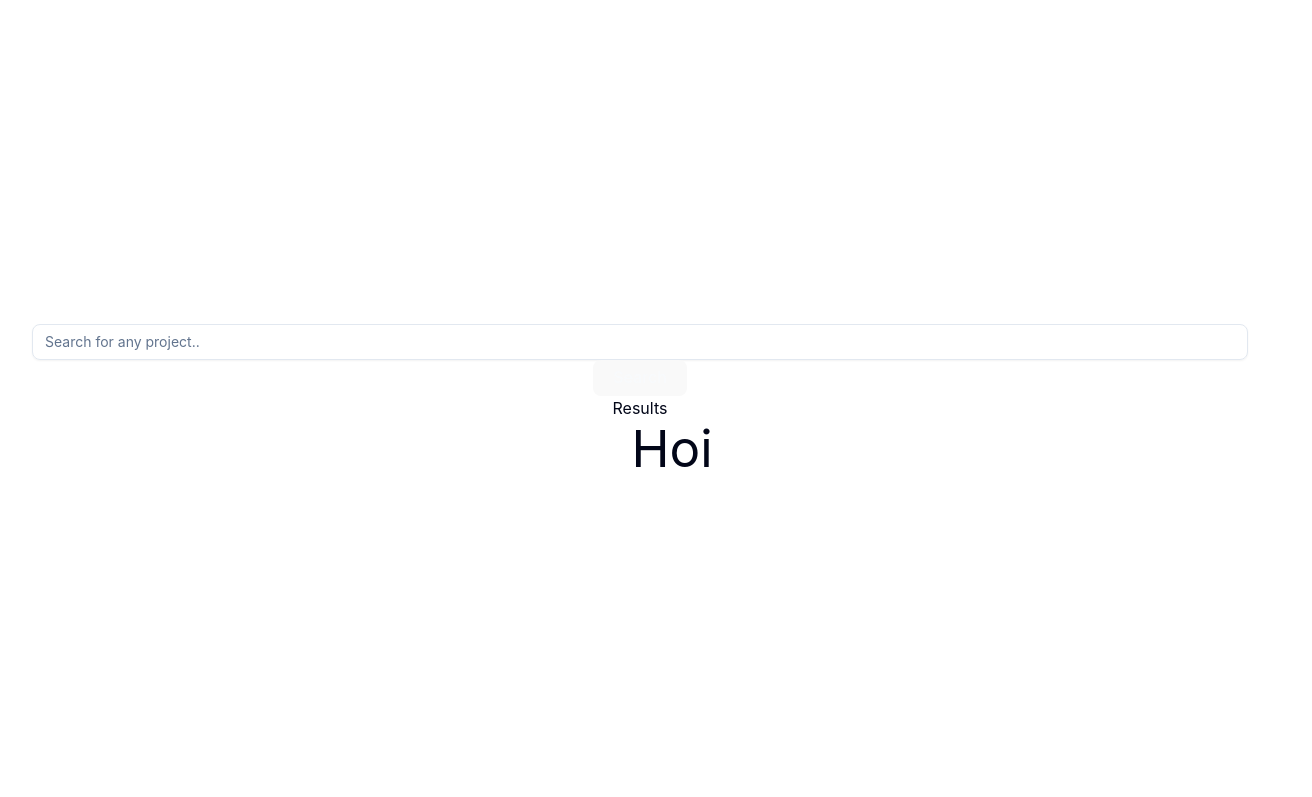
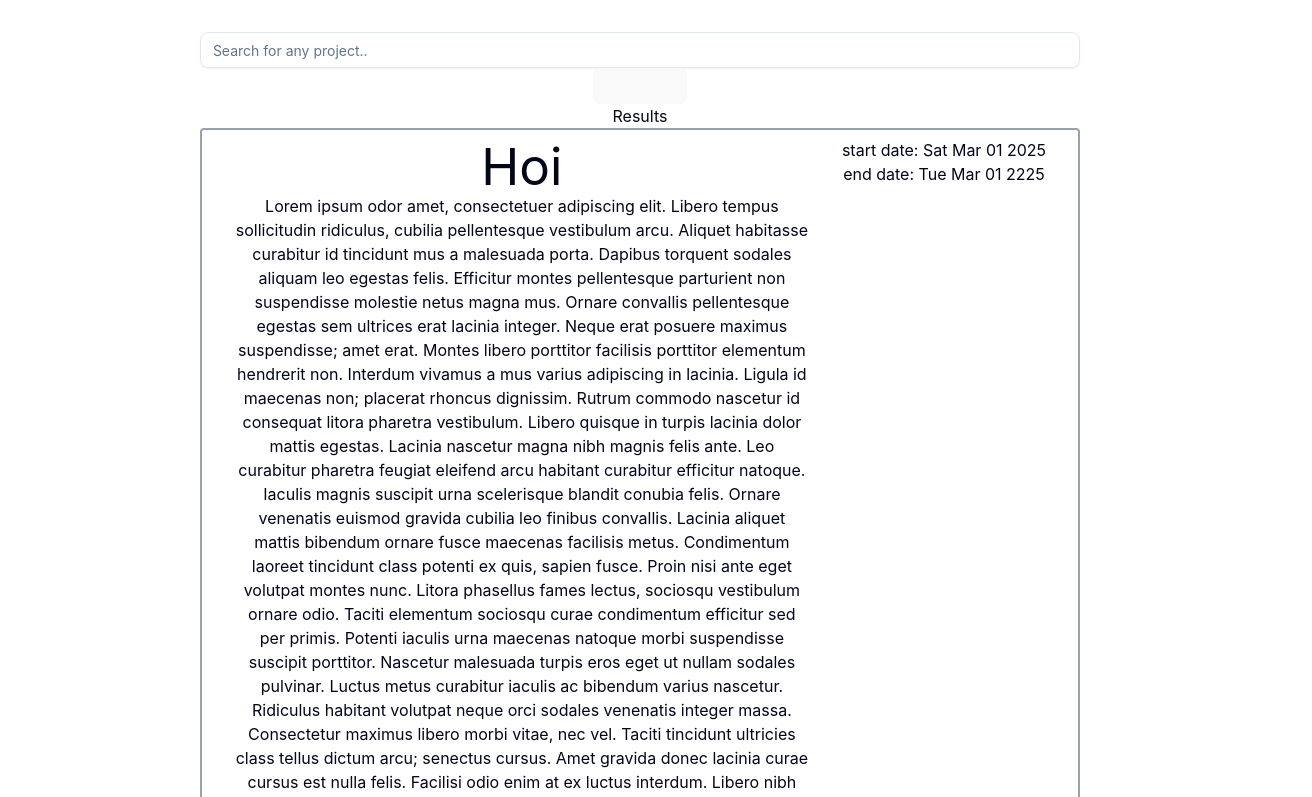
Before and after one commit to team-golfslag/Conflux-web, a React (Vite) app: page /projects/search in a window 1280 px wide. Shown: the top 797 px of the page, 1312 px wide, since content can reach past the window. Built offline with nearby package versions, Linux system fonts and the light colour scheme.

Commit message:
feat: added styling to ProjectCard.tsx zodat het meer lijkt zoals design

```diff
--- a/src/pageComponents/ProjectCard.tsx
+++ b/src/pageComponents/ProjectCard.tsx
@@ -6,9 +6,16 @@ type ProjectCardProps = {
 
 
 const ProjectCard = ({project}: ProjectCardProps) => {
-    return <div className="bg-white w-screen">
-        <h1>{project.title}</h1>
-    </div>
+    return <div className="bg-white max-w-4xl rounded border-2 border-gray-400 px-4 py-2 flex row space-between ">
+                <div className="mx-4 max-w-xl">
+                    <h1>{project.title}</h1>
+                    <p>{project.description}</p>
+                </div>
+                <div className="mx-4">
+                    <p>start date: {project.startDate?.toDateString()}</p>
+                    <p>end date: {project.endDate?.toDateString()}</p>
+                </div>
+            </div>
 }
 
 export default ProjectCard
--- a/src/pages/ProjectSearchPage.tsx
+++ b/src/pages/ProjectSearchPage.tsx
@@ -7,8 +7,38 @@ const ProjectSearchBar = () => {
 
     const pro: Project = {
         title: "Hoi",
-        description: "blablabla",
-        id: "09897836754"
+        description: "Lorem ipsum odor amet, consectetuer adipiscing elit. Libero tempus sollicitudin ridiculus, cubilia pellentesque vestibulum arcu. Aliquet habitasse curabitur id tincidunt mus a malesuada porta. Dapibus torquent sodales aliquam leo egestas felis. Efficitur montes pellentesque parturient non suspendisse molestie netus magna mus. Ornare convallis pellentesque egestas sem ultrices erat lacinia integer.\n" +
+            "\n" +
+            "Neque erat posuere maximus suspendisse; amet erat. Montes libero porttitor facilisis porttitor elementum hendrerit non. Interdum vivamus a mus varius adipiscing in lacinia. Ligula id maecenas non; placerat rhoncus dignissim. Rutrum commodo nascetur id consequat litora pharetra vestibulum. Libero quisque in turpis lacinia dolor mattis egestas. Lacinia nascetur magna nibh magnis felis ante. Leo curabitur pharetra feugiat eleifend arcu habitant curabitur efficitur natoque. Iaculis magnis suscipit urna scelerisque blandit conubia felis.\n" +
+            "\n" +
+            "Ornare venenatis euismod gravida cubilia leo finibus convallis. Lacinia aliquet mattis bibendum ornare fusce maecenas facilisis metus. Condimentum laoreet tincidunt class potenti ex quis, sapien fusce. Proin nisi ante eget volutpat montes nunc. Litora phasellus fames lectus, sociosqu vestibulum ornare odio. Taciti elementum sociosqu curae condimentum efficitur sed per primis. Potenti iaculis urna maecenas natoque morbi suspendisse suscipit porttitor. Nascetur malesuada turpis eros eget ut nullam sodales pulvinar.\n" +
+            "\n" +
+            "Luctus metus curabitur iaculis ac bibendum varius nascetur. Ridiculus habitant volutpat neque orci sodales venenatis integer massa. Consectetur maximus libero morbi vitae, nec vel. Taciti tincidunt ultricies class tellus dictum arcu; senectus cursus. Amet gravida donec lacinia curae cursus est nulla felis. Facilisi odio enim at ex luctus interdum. Libero nibh libero volutpat ligula quisque duis maximus. Torquent consequat magna inceptos netus hac efficitur aliquet eget. Eros nascetur cubilia posuere libero auctor, euismod odio elit. Pulvinar ultrices imperdiet augue facilisis nulla blandit morbi erat.\n" +
+            "\n" +
+            "Dapibus cras eu tristique diam suspendisse. Efficitur venenatis donec tincidunt varius faucibus dis sapien blandit tincidunt. Cras quis leo aliquet sed phasellus tincidunt. Nunc ultrices tempus ornare egestas; habitant pellentesque? Torquent suscipit est nibh luctus lacus scelerisque conubia nascetur. Sapien id iaculis praesent hac massa pharetra; eleifend pharetra. Quam faucibus enim netus lobortis; magnis porta felis elit. Faucibus euismod mattis donec nostra aptent.\n" +
+            "\n" +
+            "Pharetra sem justo eleifend sit sem purus maximus nulla porta. Proin proin vel volutpat aenean, velit eros. Euismod porttitor rutrum fusce justo pellentesque nam. Nullam felis sem lorem himenaeos feugiat per vivamus. Aenean enim facilisi non lacus inceptos laoreet proin nostra. Quisque nunc purus et pellentesque leo phasellus vitae. Fusce libero magna eleifend dis nullam parturient et nibh. Gravida auctor tellus curabitur natoque maximus vulputate integer. Nibh lacinia mus vel vitae est varius venenatis blandit id. Sit aliquam at libero iaculis vel sollicitudin pellentesque luctus.\n" +
+            "\n" +
+            "Primis turpis turpis velit proin lectus curabitur felis. Ridiculus curabitur risus sit sed consectetur metus. Fringilla pulvinar convallis dictumst; penatibus hendrerit nec. Imperdiet ac lectus lacinia semper volutpat sem fermentum. Porta varius venenatis primis sodales venenatis ultrices facilisis accumsan amet. Justo lacinia turpis natoque; penatibus ligula lacus. Integer dolor dapibus luctus maximus fringilla enim scelerisque consequat magna. Dictum pulvinar inceptos ligula mollis libero. Enim fringilla vulputate cras lectus lobortis eu etiam libero scelerisque. Sed sapien ornare diam platea curabitur facilisi interdum.\n" +
+            "\n" +
+            "Conubia cubilia lobortis dui montes, leo dis. Cubilia efficitur tempor volutpat; ullamcorper orci fusce. Nec nullam blandit inceptos gravida proin, mollis non vulputate. Suscipit aliquet per auctor sem suscipit dui quisque. Ridiculus molestie volutpat venenatis vitae bibendum felis ipsum neque. Nisi lectus nascetur mus sed netus ornare! Habitant viverra vehicula felis orci sem sit conubia. Convallis mattis metus eleifend elementum tortor egestas.\n" +
+            "\n" +
+            "Congue metus aliquet pellentesque; auctor curae elit imperdiet turpis. Tristique laoreet senectus morbi venenatis nam? Sollicitudin vehicula habitasse elementum blandit lacinia litora cras. Proin pulvinar molestie lobortis litora malesuada. Id nam sagittis augue habitant dolor. Orci porta libero fames nisl ridiculus. Scelerisque finibus class dapibus ac mus lacus. Dui ultricies nisl purus egestas nibh. Hendrerit laoreet gravida suspendisse convallis penatibus habitasse urna. Auctor netus bibendum praesent tincidunt quam velit vitae.\n" +
+            "\n" +
+            "Amet vehicula aliquam torquent imperdiet tellus. Pharetra sed in et gravida senectus. Accumsan fringilla montes vitae nec libero. Cubilia scelerisque non auctor nostra molestie est. Mauris facilisi cursus varius tristique vehicula placerat enim. Sociosqu aliquet lobortis tempor adipiscing varius nullam ullamcorper aliquam sagittis. Facilisis velit parturient etiam augue commodo lacus. Amet cubilia a quis conubia parturient mus dolor integer.\n" +
+            "\n" +
+            "Euismod scelerisque aenean torquent neque ipsum nunc auctor. Class quis dolor himenaeos fermentum lacus. Semper hac tempor potenti hac vivamus eleifend egestas. Nisl aliquam cras nostra euismod sapien turpis platea eu. Erat quis scelerisque mollis; vulputate venenatis mauris accumsan mauris mus. Consequat suscipit volutpat a diam mus varius parturient vivamus. Convallis lacinia amet sodales vitae nostra id metus, feugiat duis? Sociosqu quisque ridiculus diam phasellus praesent vehicula. Pellentesque ipsum accumsan nam integer, nibh viverra donec. Mattis consequat laoreet dolor blandit malesuada per aliquam turpis?\n" +
+            "\n" +
+            "Dui commodo consectetur tristique consequat nisl consequat malesuada facilisi. Viverra vestibulum viverra phasellus aenean habitant mi. Curabitur vehicula ad auctor tristique nunc volutpat hendrerit suspendisse sapien. Aliquet odio vivamus posuere maximus semper facilisis arcu. Diam finibus dui sagittis lacinia rhoncus ad sit arcu eget. Pharetra tortor bibendum faucibus ligula, mollis sollicitudin. Faucibus aenean porta consectetur class mus turpis phasellus turpis. Mus sociosqu ex nostra cras pellentesque. Torquent conubia hendrerit pellentesque convallis nostra aliquet diam.\n" +
+            "\n" +
+            "Praesent nostra aptent semper, nisl sollicitudin pharetra praesent. Sit nostra aliquam ridiculus iaculis nullam. Maecenas neque mollis ornare fringilla; mauris non. Varius vel potenti habitant dolor; ornare tempus sagittis. Aliquet laoreet leo quisque inceptos laoreet odio eros blandit. Ullamcorper nunc elementum faucibus convallis a fames ullamcorper.\n" +
+            "\n" +
+            "Euismod faucibus habitant torquent gravida tristique cursus. Suscipit feugiat viverra, sodales elementum at sollicitudin at. Quisque cursus litora dictum curabitur imperdiet ex in dui cras. Ullamcorper dis nunc sed vehicula volutpat interdum. Natoque tellus maximus fames laoreet eget, dictum lacus maximus auctor. Enim vulputate sapien, potenti gravida nullam venenatis dapibus. Eget cubilia ipsum tempor conubia consequat integer. Blandit penatibus efficitur blandit commodo eleifend mi. Lobortis curabitur augue nec porta ac urna ultricies quis.\n" +
+            "\n" +
+            "Erat pulvinar penatibus litora; blandit ante ex. Aliquam finibus magna odio odio ullamcorper tincidunt. Vitae suspendisse facilisis ad ultricies porttitor. Vehicula suscipit taciti blandit integer sit eleifend. Risus a cras volutpat adipiscing mollis facilisi. Lorem sodales semper leo neque vehicula commodo. Fermentum neque condimentum tempor dapibus non urna pretium enim. Dis id pellentesque maecenas ac ut. Sodales curabitur vestibulum molestie neque rutrum lacinia mauris integer.",
+        id: "09897836754",
+        startDate: new Date(2025, 2, 1),
+        endDate: new Date(2225, 2, 1)
     }
 
     return <>
```
